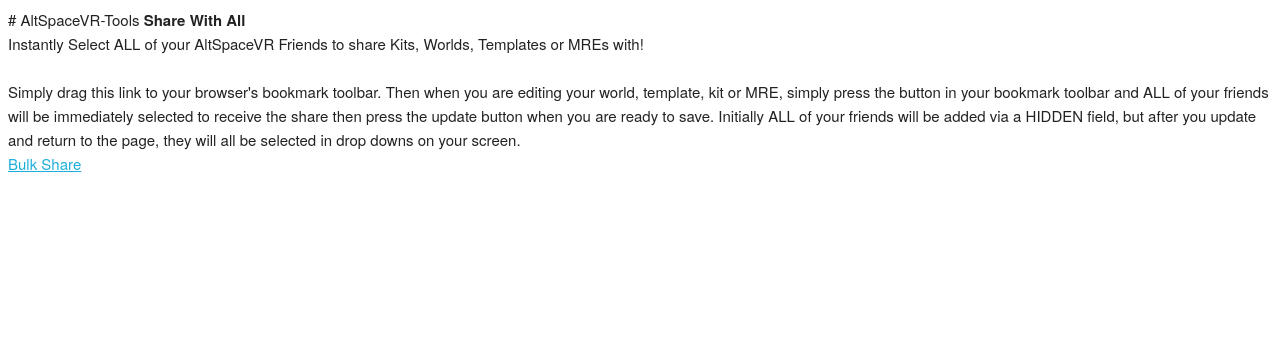
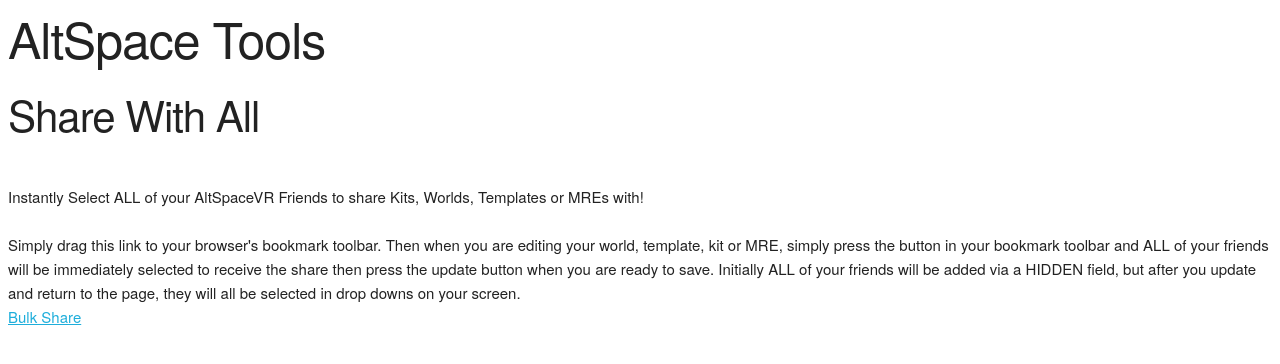
Before and after one commit to ZmanCometh/zmancometh.github.io, a plain HTML site: page index.html in a window 1280 px wide. Drawn offline with nearby package versions, Linux system fonts and the light colour scheme.

Commit message:
Update index.html

```diff
--- a/index.html
+++ b/index.html
@@ -4,9 +4,8 @@
  </head>
    <body>
 
-   # AltSpaceVR-Tools
-
-<strong>Share With All</strong><br>
+<h1>AltSpace Tools</h1>
+<h2>Share With All</h2><br>
 Instantly Select ALL of your AltSpaceVR Friends to share Kits, Worlds, Templates or MREs with!<br><br>
 
 Simply drag this link to your browser's bookmark toolbar. Then when you are editing your world, template, kit or MRE, simply press the button in your bookmark toolbar and ALL of your friends will be immediately selected to receive the share then press the update button when you are ready to save. Initially ALL of your friends will be added via a HIDDEN field, but after you update and return to the page, they will all be selected in drop downs on your screen.<br>
```
